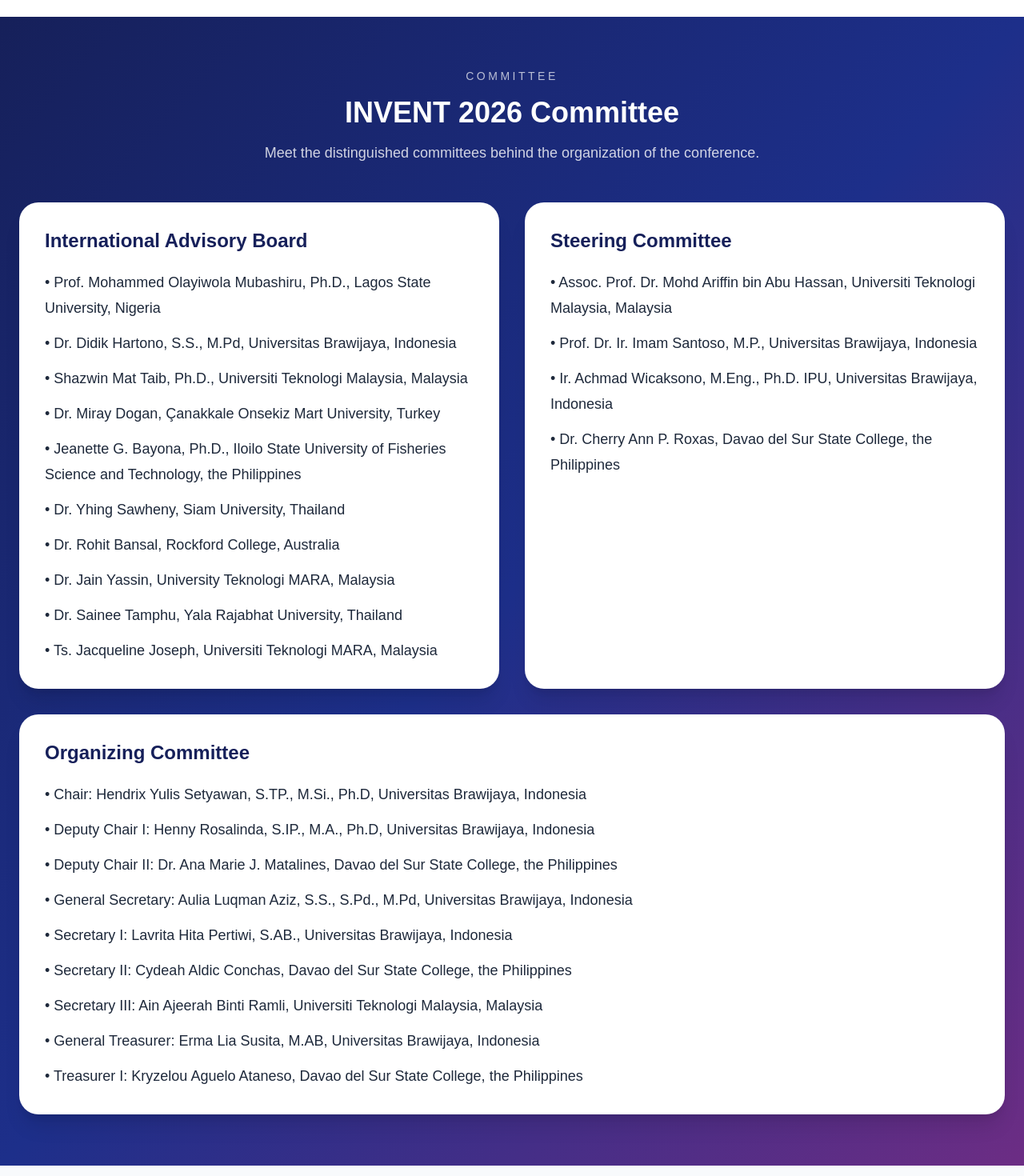
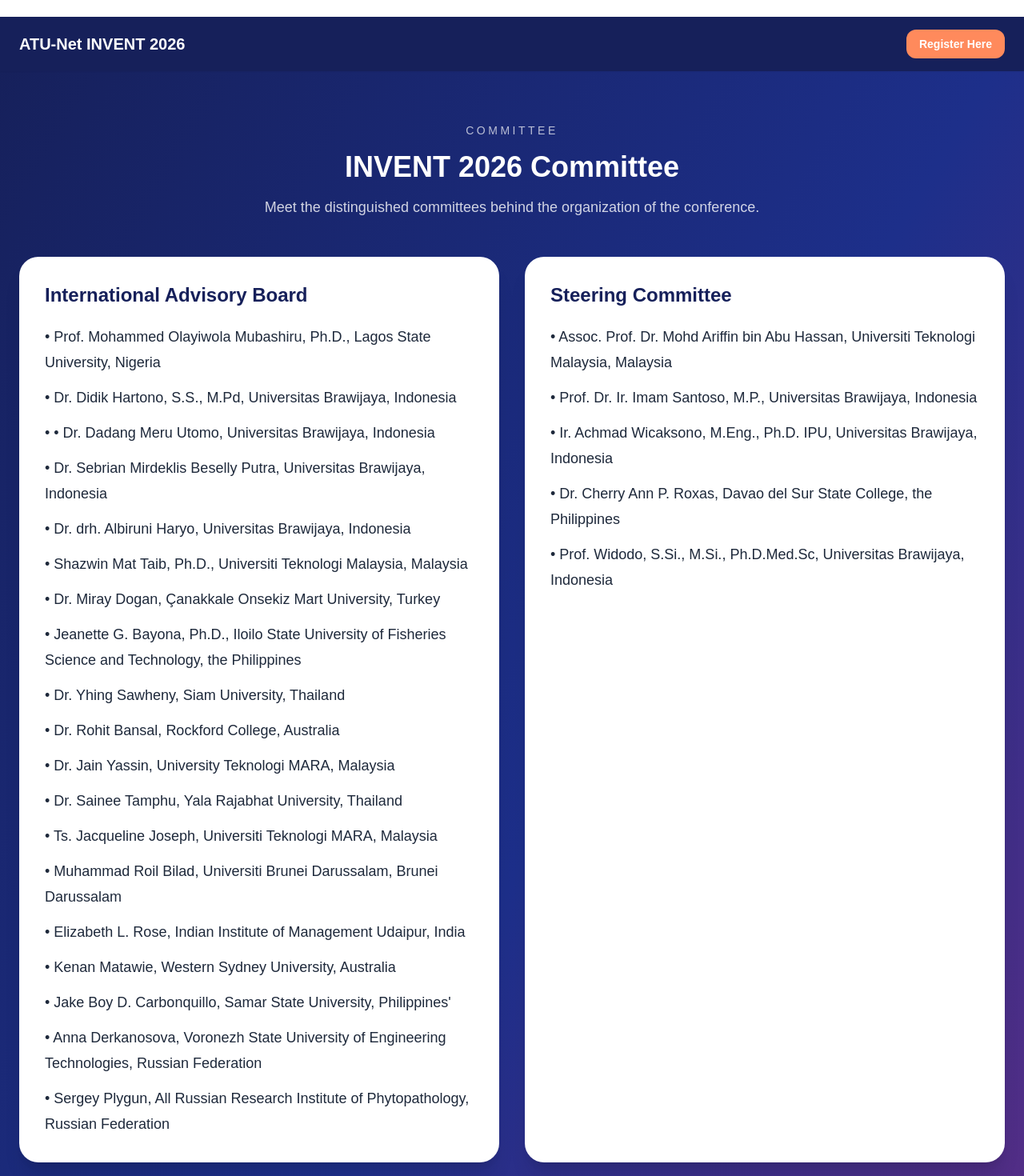
Before and after one commit to hhidayatinc/bs26, a React (Vite) app: page / in a window 1280 px wide. Shown: the part 10530-12000 px from the top of the page at 80% size. Built offline with nearby package versions, Linux system fonts and the light colour scheme.

Commit message:
mengembalikan page committee

```diff
--- a/src/App.jsx
+++ b/src/App.jsx
@@ -1,6 +1,7 @@
 import { BrowserRouter, Routes, Route } from "react-router-dom";
 import Home from "./pages/Home";
 import InventConference from "./pages/conferences/InventConference";
+import Committee from "./pages/conferences/Committee";
 
 function App() {
   return (
@@ -9,6 +10,7 @@
         <Route path="/" element={<InventConference />} />
         <Route path="/home" element={<Home />} />
         <Route path="/conference/invent-2026" element={<InventConference />} />
+        <Route path="/conference/invent-2026/committee" element={<Committee />} />
       </Routes>
     </BrowserRouter>
   );
--- a/src/pages/conferences/Committee.jsx
+++ b/src/pages/conferences/Committee.jsx
@@ -1,8 +1,11 @@
-
+ import { Link } from "react-router-dom";
 function Committee() {
-  const advisoryBoard = [
+  const scientificCommittee = [
     "Prof. Mohammed Olayiwola Mubashiru, Ph.D., Lagos State University, Nigeria",
     "Dr. Didik Hartono, S.S., M.Pd, Universitas Brawijaya, Indonesia",
+    "•	Dr. Dadang Meru Utomo, Universitas Brawijaya, Indonesia",
+    "Dr. Sebrian Mirdeklis Beselly Putra, Universitas Brawijaya, Indonesia",
+    "Dr. drh. Albiruni Haryo, Universitas Brawijaya, Indonesia",
     "Shazwin Mat Taib, Ph.D., Universiti Teknologi Malaysia, Malaysia",
     "Dr. Miray Dogan, Çanakkale Onsekiz Mart University, Turkey",
     "Jeanette G. Bayona, Ph.D., Iloilo State University of Fisheries Science and Technology, the Philippines",
@@ -11,6 +14,12 @@
     "Dr. Jain Yassin, University Teknologi MARA, Malaysia",
     "Dr. Sainee Tamphu, Yala Rajabhat University, Thailand",
     "Ts. Jacqueline Joseph, Universiti Teknologi MARA, Malaysia",
+    "Muhammad Roil Bilad, Universiti Brunei Darussalam, Brunei Darussalam",
+    "Elizabeth L. Rose, Indian Institute of Management Udaipur, India",
+    "Kenan Matawie, Western Sydney University, Australia",
+    "Jake Boy D. Carbonquillo, Samar State University, Philippines'",
+    "Anna Derkanosova, Voronezh State University of Engineering Technologies, Russian Federation",
+    "Sergey Plygun, All Russian Research Institute of Phytopathology, Russian Federation"
   ];
 
   const steeringCommittee = [
@@ -18,6 +27,7 @@
     "Prof. Dr. Ir. Imam Santoso, M.P., Universitas Brawijaya, Indonesia",
     "Ir. Achmad Wicaksono, M.Eng., Ph.D. IPU, Universitas Brawijaya, Indonesia",
     "Dr. Cherry Ann P. Roxas, Davao del Sur State College, the Philippines",
+    "Prof. Widodo, S.Si., M.Si., Ph.D.Med.Sc, Universitas Brawijaya, Indonesia"
   ];
 
   const organizingCommittee = [
@@ -30,6 +40,9 @@
     "Secretary III: Ain Ajeerah Binti Ramli, Universiti Teknologi Malaysia, Malaysia",
     "General Treasurer: Erma Lia Susita, M.AB, Universitas Brawijaya, Indonesia",
     "Treasurer I: Kryzelou Aguelo Ataneso, Davao del Sur State College, the Philippines",
+    "General Treasurer: Rispa Ngindana, S.AP., M.AP, Universitas Brawijaya, Indonesia",
+    "Treasurer I: Erma Lia Susita, M.AB, Universitas Brawijaya, Indonesia",
+    "Tresurer II: Kryzelou Aguelo Ataneso, Davao del Sur State College, the Philippines",
   ];
 
   const Section = ({ title, data }) => (
@@ -43,10 +56,36 @@
     </div>
   );
 
+
   return (
-
     <div className="min-h-screen bg-gradient-to-br from-[#16205a] via-[#1d2f8a] to-[#6c2d84]">
 
+      {/* HEADER */}
+      <header className="sticky top-0 z-50 bg-[#16205a] px-4 py-4 text-white shadow-sm md:px-6">
+    <div className="mx-auto flex max-w-7xl items-center justify-between">
+
+      {/* LOGO / TITLE (link ke halaman utama) */}
+      <Link
+        to="/conference/invent-2026"
+        className="text-2xl font-bold md:text-xl hover:opacity-80"
+      >
+        ATU-Net INVENT 2026
+      </Link>
+
+      {/* RIGHT */}
+      <div className="flex items-center gap-3">
+        <a
+          href="https://s.ub.ac.id/registrationatunet2026"
+          target="_blank"
+          rel="noreferrer"
+          className="rounded-xl bg-[#ff8a5c] px-4 py-2 text-sm font-semibold text-white transition hover:opacity-90"
+        >
+          Register Here
+        </a>
+      </div>
+
+    </div>
+  </header>
 
       {/* CONTENT */}
       <div className="px-6 py-16 text-white">
@@ -74,7 +113,7 @@
                 International Advisory Board
               </h3>
               <ul className="mt-5 space-y-3 text-lg leading-8">
-            {advisoryBoard.map((item, i) => (
+                {scientificCommittee.map((item, i) => (
                   <li key={i}>• {item}</li>
                 ))}
               </ul>
--- a/src/pages/conferences/InventConference.jsx
+++ b/src/pages/conferences/InventConference.jsx
@@ -283,12 +283,12 @@
           {/* RIGHT (grouped) */}
           <div className="flex items-center gap-3">
 
-            <a
-              href="#committee"
+            <Link
+              to="/conference/invent-2026/committee"
               className="rounded-xl border border-white/20 px-4 py-2 text-sm font-medium text-white hover:bg-white/10"
             >
               Committee
-            </a>
+            </Link>
 
             <a
               href="https://s.ub.ac.id/registrationatunet2026"
```
Also changed, not shown: 1 other file (tests, documents, lock files or other folders). Lines whose indentation alone changed are shown as unchanged.
